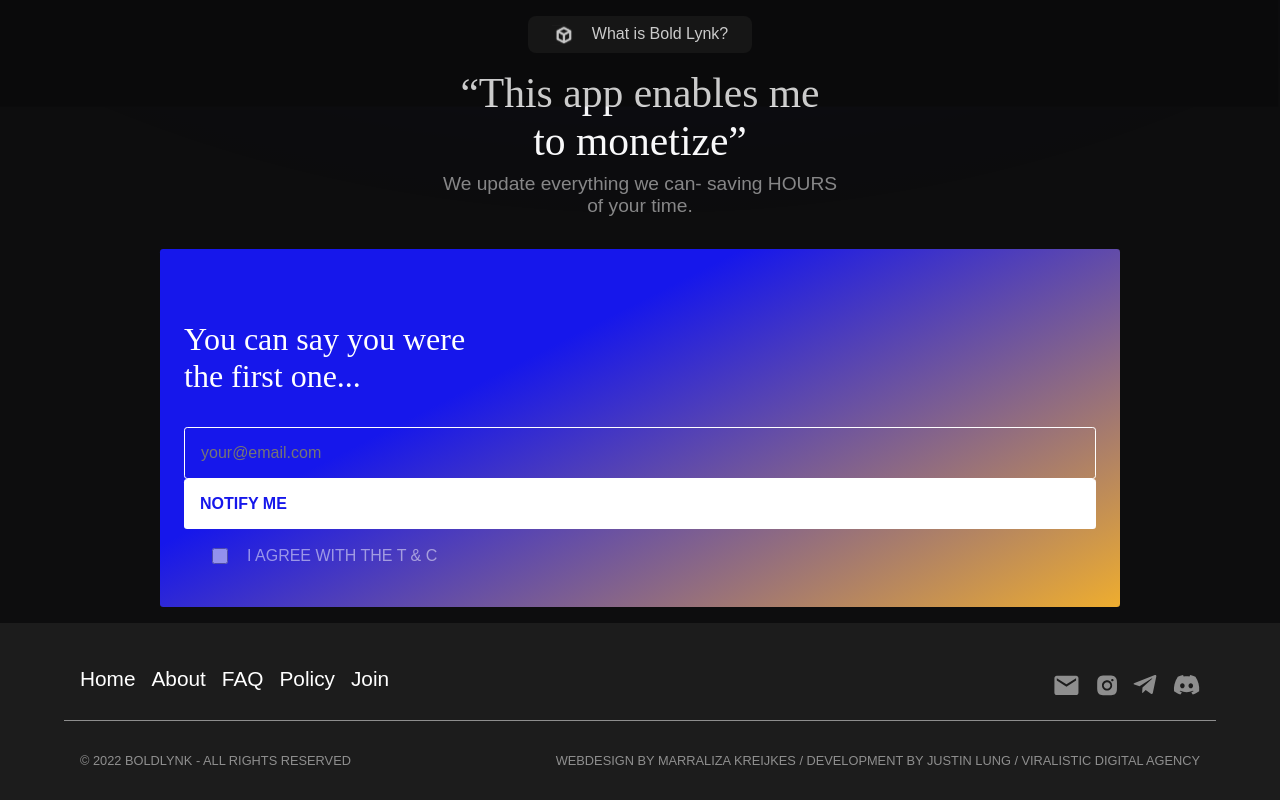
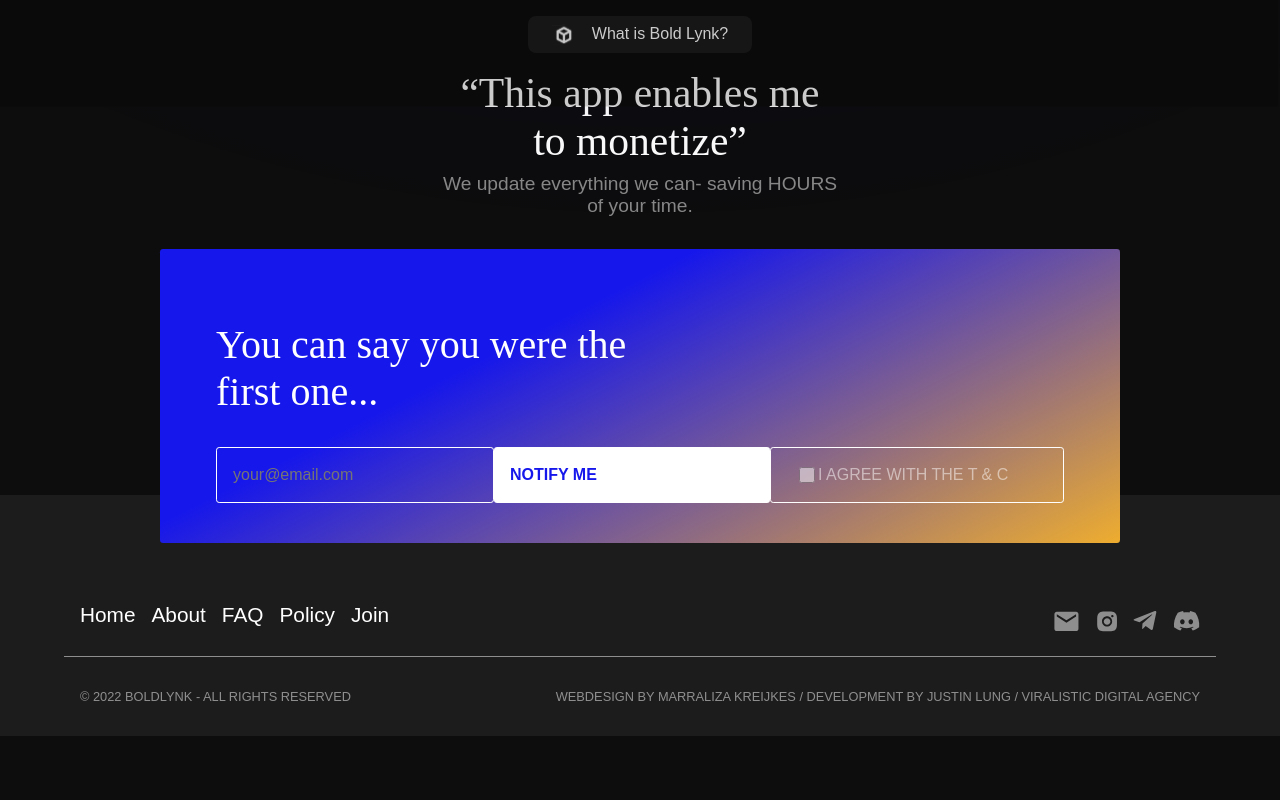
Before and after one commit to viralistic/BOLDLYNK, a Next.js app: page / in a window 1280 px wide. Shown: the part 444-1244 px from the top of the page. After the commit the page ends 1180 px from the top, so only its background shows below. Built offline with nearby package versions, Linux system fonts and the light colour scheme.

Commit message:
subscribe form responsiveness fixed

```diff
--- a/src/components/Subscribe/Subscribe.jsx
+++ b/src/components/Subscribe/Subscribe.jsx
@@ -2,6 +2,7 @@
 
 export default function Subscribe({ subscribeText }) {
   return (
+    <>
       <section className={styles.subscribe}>
         <h2 className={styles.subscribe__heading}>{subscribeText}</h2>
         <form className={styles.subscribe__form}>
@@ -27,5 +28,7 @@
           </div>
         </form>
       </section>
+      <div className={styles.background}></div>
+    </>
   );
 }
--- a/src/components/Subscribe/Subscribe.module.css
+++ b/src/components/Subscribe/Subscribe.module.css
@@ -1,16 +1,17 @@
 .subscribe {
     background: var(--color-blue);
     background: linear-gradient(153deg, var(--color-blue) 35%, var(--color-yellow) 100%);
-    padding: 1.5rem;
+    padding: 1rem;
     border-radius: .2rem;
     max-width: 60rem;
     margin: 0 auto;
 }
 
 .subscribe__heading {
-    max-width: 20rem;
+    min-width: 20rem;
+    max-width: 30rem;
     padding: 3rem 0 2rem;
-    font-size: 2rem;
+    font-size: 1.8rem;
     font-family: 'Futura';
     font-weight: 300;
 }
@@ -63,3 +64,46 @@
     opacity: .5;
     margin-left: 1rem;
 }
+
+@media(min-width: 55rem) {
+    .subscribe {
+        display: flex;
+        flex-direction: column;
+        padding: 1.5rem 3.5rem 2.5rem;
+    }
+
+    .subscribe__heading {
+        font-size: 2.5rem;
+    }
+
+    .subscribe__label {
+        margin: 0;
+    }
+
+    .subscribe__form {
+        width: 100%;
+        display: flex;
+        flex-direction: row;
+    }
+
+    .subscribe__submit,
+    .subscribe__mail {
+        flex: 1;
+    }
+
+    .subscribe__tacbox__container {
+        border: 1px solid var(--color-white);
+        border-radius: .2rem;
+        flex: 1;
+    }
+
+    .background {
+        width: 100%;
+        height: 10rem;
+        position: absolute;
+        left: 50%;
+        transform: translateX(-50%) translateY(-30%);
+        z-index: -1;
+        background-color: var(--color-grey);
+    }
+}
```
Lines whose indentation alone changed are shown as unchanged.
